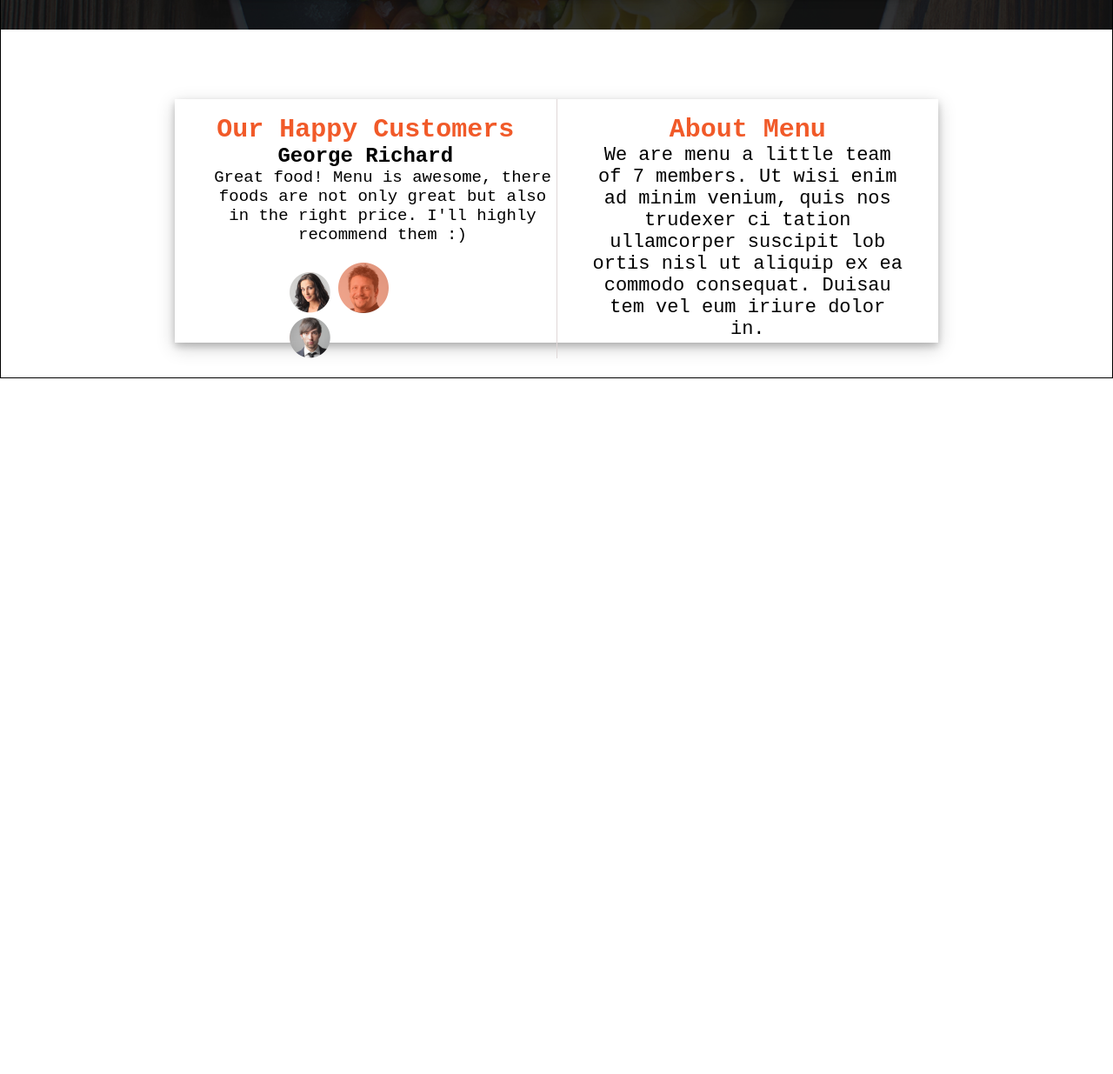
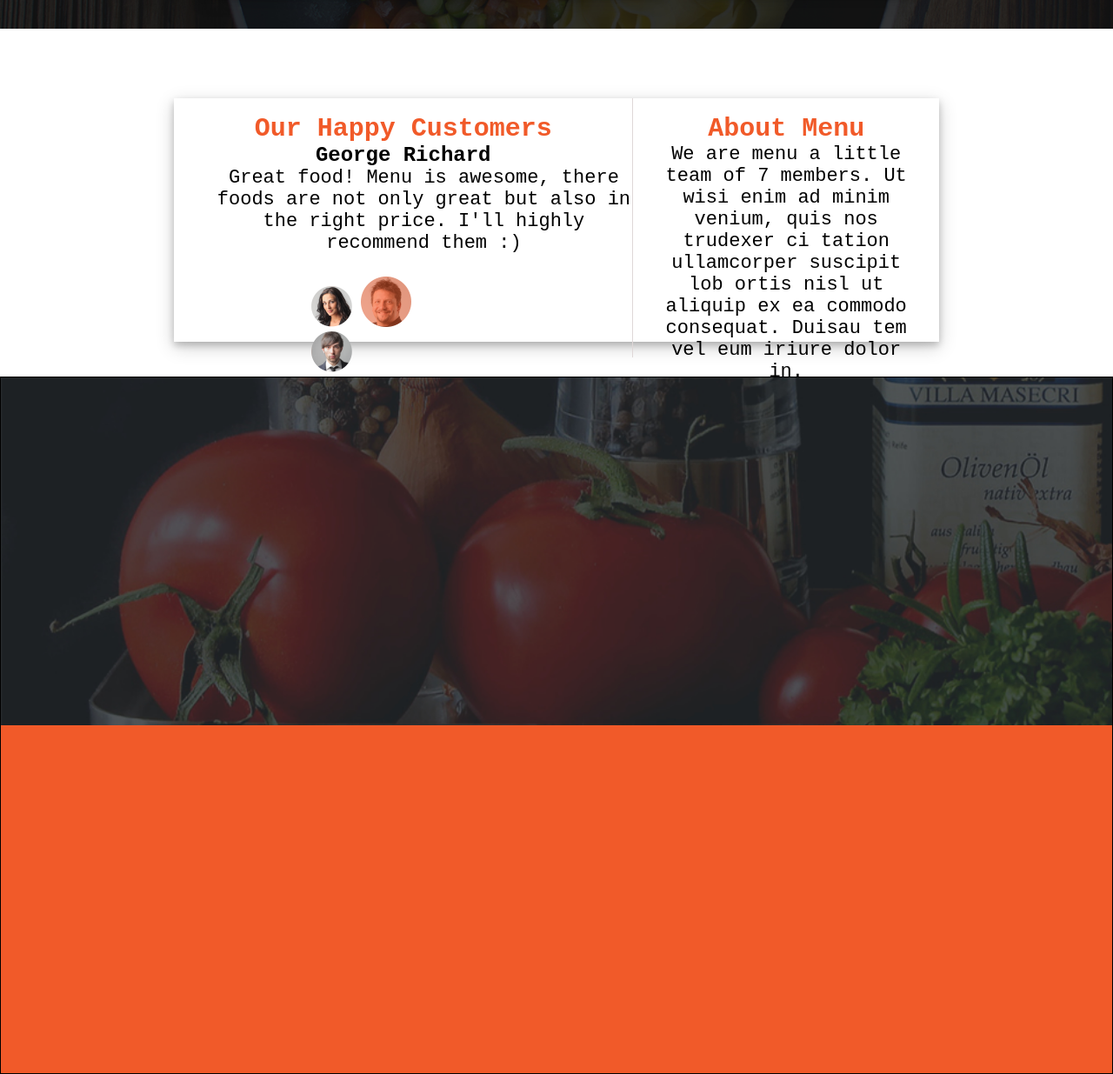
Before and after one commit to morrismutiso/project-04, a plain HTML site: page index.html in a window 1280 px wide. Shown: the part 2157-3392 px from the top of the page at 87% size. Before the commit the page ends 2592 px from the top, so only its background shows below. Drawn offline with Linux system fonts and the light colour scheme.

Commit message:
defined the layout of the last page

```diff
--- a/index.html
+++ b/index.html
@@ -163,6 +163,16 @@
         </div>
     </section>
     <!--Gallery section ends here-->
+    <section class="last" id="last">
+        <div class="last-last">
+            <div class="side-a"></div>
+            <div class="side-b"></div>
+        </div>
+    </section>
+
+    <!--Last section starts here-->
+
+    <!--Last section ends here-->
     <!--custom js file-->
     <script src="script.js"></script>
 
--- a/style.css
+++ b/style.css
@@ -326,7 +326,6 @@ button:hover {
 /*----------------------page three-----------------------------*/
 .gallery {
     display: block;
-    border: 1px solid black;
     height: 100vh;
     position: relative;
 }
@@ -424,7 +423,7 @@ div.card {
     box-shadow: 0 4px 8px 0 rgba(0, 0, 0, 0.2), 0 6px 20px 0 rgba(0, 0, 0, 0.19);
 }
 .content-left {
-    width: 50%;
+    width: 60%;
     height: 100%;
     padding-top: 2%;
     border-right: 1px solid rgb(223, 215, 215);
@@ -440,7 +439,7 @@ div.card {
 .content-left p {
     padding-left: 9%;
     text-align: center;
-    font-size: 19px;
+    font-size: 22px;
 }
 .customers {
     margin-left: 30%;
@@ -449,7 +448,7 @@ div.card {
 }
 
 .content-right {
-    width: 50%;
+    width: 40%;
     height: 100%;
     padding-top: 2%;
 }
@@ -464,3 +463,28 @@ div.card {
     padding-left: 9%;
     padding-right: 9%;
 }
+
+/*---------------------------------last page-------------------------*/
+.last-last {
+    display: block;
+    border: 1px solid black;
+    height: 100vh;
+    position: relative;
+}
+
+.side-a {
+    display: flex;
+    flex-direction: row;
+    width: 100%;
+    height: 50vh;
+    background-image: url("images/subscribe.jpg");
+    background-repeat: no-repeat;
+    background-size: cover;
+}
+.side-b {
+    display: flex;
+    flex-direction: column;
+    width: 100%;
+    height: 50vh;
+    background: var(--full-screen-menu);
+}
```
